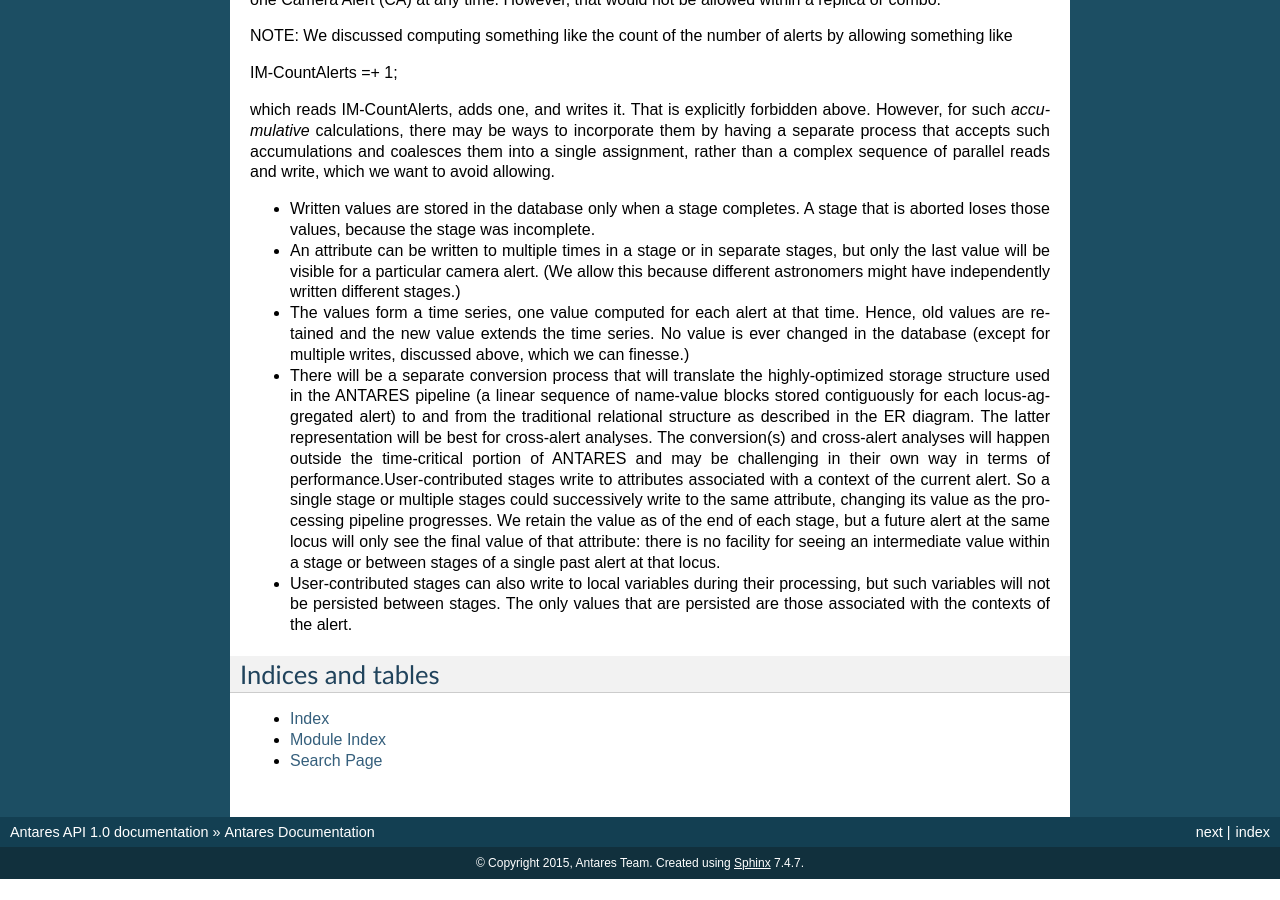
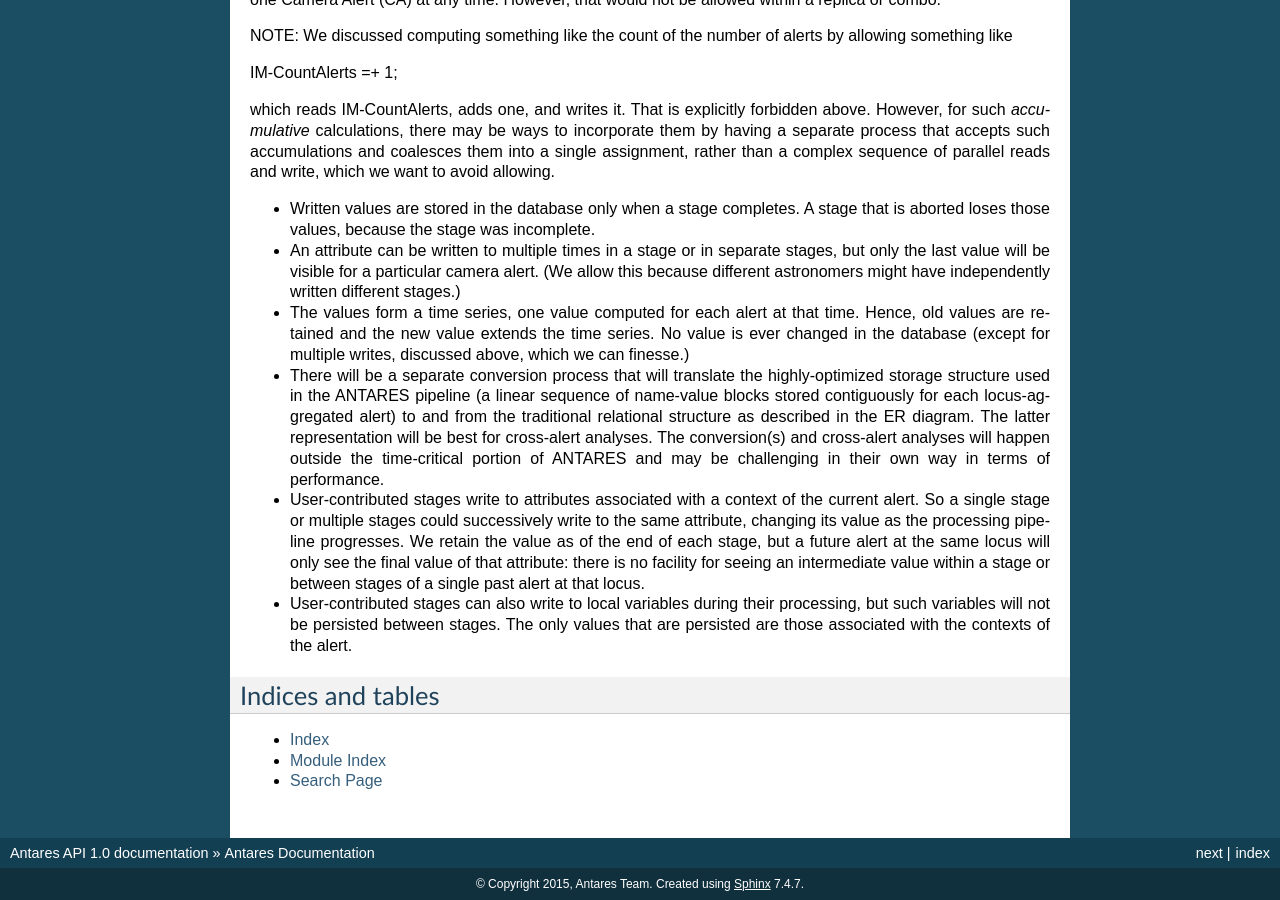
Before and after one commit to AzNOAOTares/antares-base, a Sphinx documentation site: the page built from doc/source/index.rst, in a window 1280 px wide and 900 px high, scrolled down 3031 px. Built offline with Sphinx 7.4.7, drawn with Linux system fonts in a browser that asks for light colours; before the commit the page ends 3910 px from its top, so only the background shows below that.

Commit message:
modify format

```diff
--- a/doc/source/index.rst
+++ b/doc/source/index.rst
@@ -163,7 +163,9 @@ which reads IM-CountAlerts, adds one, and writes it. That is explicitly forbidde
 
 * The values form a time series, one value computed for each alert at that time. Hence, old values are retained and the new value extends the time series. No value is ever changed in the database (except for multiple writes, discussed above, which we can finesse.)
 
-* There will be a separate conversion process that will translate the highly-optimized storage structure used in the ANTARES pipeline (a linear sequence of name-value blocks stored contiguously for each locus-aggregated alert) to and from the traditional relational structure as described in the ER diagram. The latter representation will be best for cross-alert analyses. The conversion(s) and cross-alert analyses will happen outside the time-critical portion of ANTARES and may be challenging in their own way in terms of performance.User-contributed stages write to attributes associated with a context of the current alert. So a single stage or multiple stages could successively write to the same attribute, changing its value as the processing pipeline progresses. We retain the value as of the end of each stage, but a future alert at the same locus will only see the final value of that attribute: there is no facility for seeing an intermediate value within a stage or between stages of a single past alert at that locus.
+* There will be a separate conversion process that will translate the highly-optimized storage structure used in the ANTARES pipeline (a linear sequence of name-value blocks stored contiguously for each locus-aggregated alert) to and from the traditional relational structure as described in the ER diagram. The latter representation will be best for cross-alert analyses. The conversion(s) and cross-alert analyses will happen outside the time-critical portion of ANTARES and may be challenging in their own way in terms of performance.
+
+* User-contributed stages write to attributes associated with a context of the current alert. So a single stage or multiple stages could successively write to the same attribute, changing its value as the processing pipeline progresses. We retain the value as of the end of each stage, but a future alert at the same locus will only see the final value of that attribute: there is no facility for seeing an intermediate value within a stage or between stages of a single past alert at that locus.
 
 * User-contributed stages can also write to local variables during their processing, but such variables will not be persisted between stages. The only values that are persisted are those associated with the contexts of the alert.
 
```
